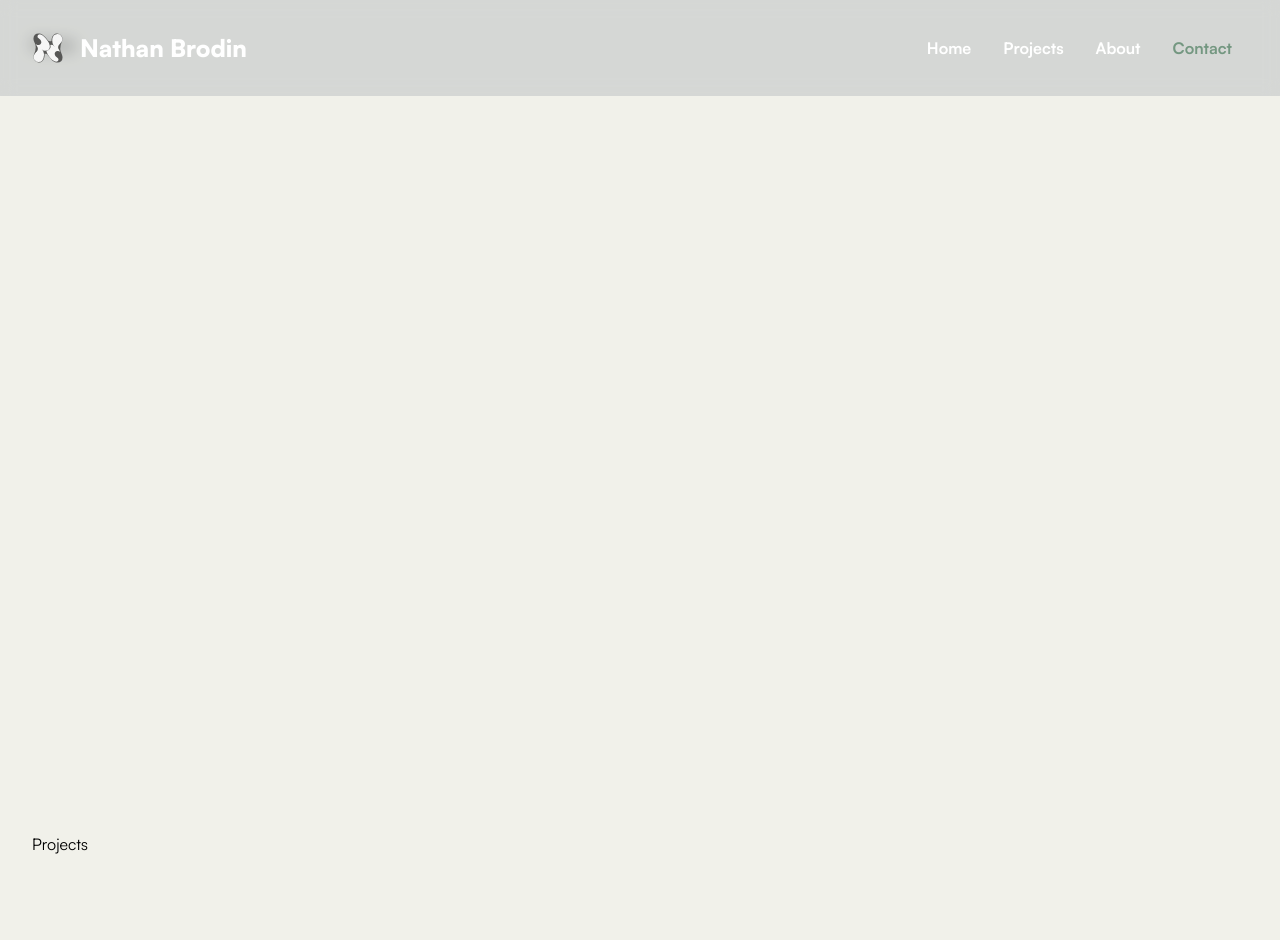
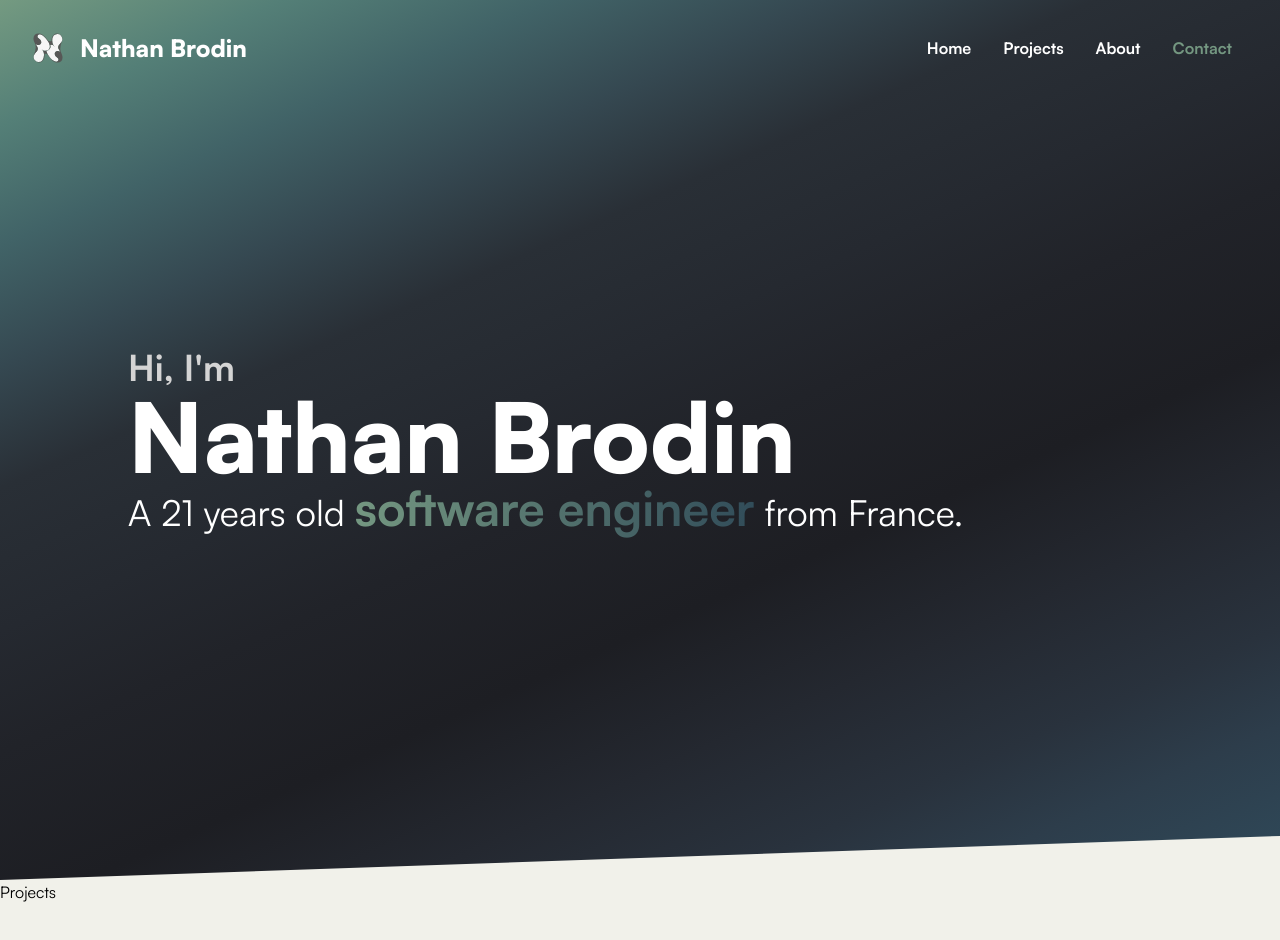
Before and after one commit to NathanBrodin/nathanbrodin.com, a Next.js app: page / in a window 1280 px wide. Shown: the top 940 px of the page. Built offline with nearby package versions, Linux system fonts and the light colour scheme.

Commit message:
Work on the home page

```diff
--- a/app/components/layout/header/header.tsx
+++ b/app/components/layout/header/header.tsx
@@ -40,7 +40,7 @@ export default function Header() {
       const homeSection = document.getElementById("home");
       const homeSectionBottomY = homeSection?.getBoundingClientRect().bottom;
       const isBottom =
-        window.innerHeight + window.scrollY >= homeSectionBottomY!;
+        window.innerHeight + window.scrollY >= homeSectionBottomY! * 1.8;
       setShow(isBottom);
     }
 
@@ -60,7 +60,7 @@ export default function Header() {
   };
 
   return (
-    <header className="fixed w-full top-0 left-0 p-4 md:p-8 flex text-white justify-between items-center backdrop-blur bg-gray-500 bg-opacity-20">
+    <header className="fixed w-full z-10 top-0 left-0 p-4 md:p-8 flex text-white justify-between items-center">
       <Link href="/" className="flex items-center gap-4">
         <Logo />
         <motion.div
@@ -72,7 +72,7 @@ export default function Header() {
           Nathan Brodin
         </motion.div>
       </Link>
-      <div className="hidden md:block">
+      <div className="hidden sm:block">
         {pages.map((page: Page) => (
           <Link
             href={page.link}
@@ -88,7 +88,7 @@ export default function Header() {
           </Link>
         ))}
       </div>
-      <div className="block md:hidden">
+      <div className="block sm:hidden">
         <Menu>
           <Menu.Button className="hover:bg-gray-500 hover:bg-opacity-50 hover:rounded">
             <Bars3Icon className="w-8" />
--- a/app/components/section/home/home.tsx
+++ b/app/components/section/home/home.tsx
@@ -1,7 +1,20 @@
 export default function Home() {
-    return (
-      <section id="home" className="h-screen">
-        Home
-      </section>
-    )
-  }
+  return (
+    <section
+      id="home"
+      className="p-4 md:p-8 h-[110vh] sm-home-clip sm:home-clip home-gradient flex items-center text-white"
+    >
+      <div className="sm:ml-8 lg:ml-24 flex flex-col">
+        <div className="text-2xl md:text-3xl lg:text-4xl font-bold text-neutral-300">{`Hi, I'm`}</div>
+        <div className="text-6xl md:text-7xl lg:text-8xl font-black">Nathan Brodin</div>
+        <div className="text-2xl md:text-3xl lg:text-4xl">
+          A 21 years old{" "}
+          <span className="font-bold text-3xl md:text-4xl lg:text-5xl bg-clip-text text-transparent bg-gradient-to-r from-primary to-secondary">
+            software engineer
+          </span>{" "}
+          from France.
+        </div>
+      </div>
+    </section>
+  );
+}
--- a/app/globals.css
+++ b/app/globals.css
@@ -1,3 +1,36 @@
 @tailwind base;
+/* width */
+::-webkit-scrollbar {
+    width: 10px;
+}
+
+/* Track */
+::-webkit-scrollbar-track {
+    background: #F1F1EA;
+}
+
+/* Handle */
+::-webkit-scrollbar-thumb {
+    background: #749781;
+    border-radius: 5px;
+}
+
+/* Handle on hover */
+::-webkit-scrollbar-thumb:hover {
+    background: #314C59;
+}
+
 @tailwind components;
 @tailwind utilities;
+
+.home-gradient {
+    background: linear-gradient(156deg, #749A81 0%, #547F77 8.65%, #416367 16.98%, #354851 25.31%, #292F36 33.65%, #252930 43.54%, #212329 51.88%, #1D1E23 63.33%, #242830 73.23%, #29323D 82.60%, #2D3D4B 89.38%, #2F4858 98.22%, #2D3D4B 98.23%, #2D3D4B 100%);
+}
+
+.home-clip {
+    clip-path: polygon(0 0, 100% 0, 100% 90%, 0% 100%);
+  }
+
+.sm-home-clip {
+    clip-path: polygon(0 0, 100% 0, 100% 95%, 0% 100%);
+  }
--- /dev/null
+++ b/app/media/Shapes.tsx
@@ -0,0 +1,41 @@
+type ShapesProps = {
+    className?: string;
+  };
+
+  export const Shapes: React.FC<ShapesProps> = ({ className }) => (
+    <svg
+      className={className}
+      width="635"
+      height="650"
+      viewBox="0 0 635 650"
+      fill="none"
+      xmlns="http://www.w3.org/2000/svg"
+    >
+      <g id="Ellipse 1" filter="url(#filter0_f_24_17)">
+        <circle cx="326.5" cy="323.5" r="126.5" fill="#749781" />
+      </g>
+      <defs>
+        <filter
+          id="filter0_f_24_17"
+          x="0"
+          y="-3"
+          width="653"
+          height="653"
+          filterUnits="userSpaceOnUse"
+          color-interpolation-filters="sRGB"
+        >
+          <feFlood flood-opacity="0" result="BackgroundImageFix" />
+          <feBlend
+            mode="normal"
+            in="SourceGraphic"
+            in2="BackgroundImageFix"
+            result="shape"
+          />
+          <feGaussianBlur
+            stdDeviation="100"
+            result="effect1_foregroundBlur_24_17"
+          />
+        </filter>
+      </defs>
+    </svg>
+  );
--- a/app/page.tsx
+++ b/app/page.tsx
@@ -5,7 +5,7 @@ import Projects from "./components/section/projects/projects";
 
 export default function Page() {
   return (
-    <main className="min-h-screen p-4 md:p-8">
+    <main className="min-h-screen">
       <Home />
       <Projects />
       <About />
```
Also changed, not shown: app/media/Logo.tsx (+20 -6 lines).
